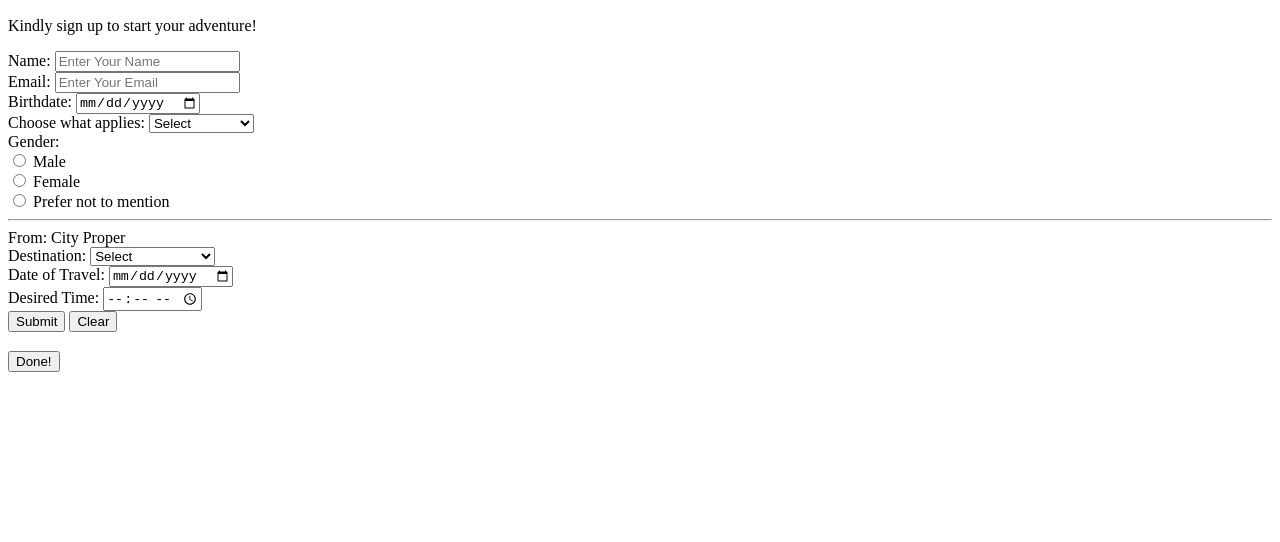
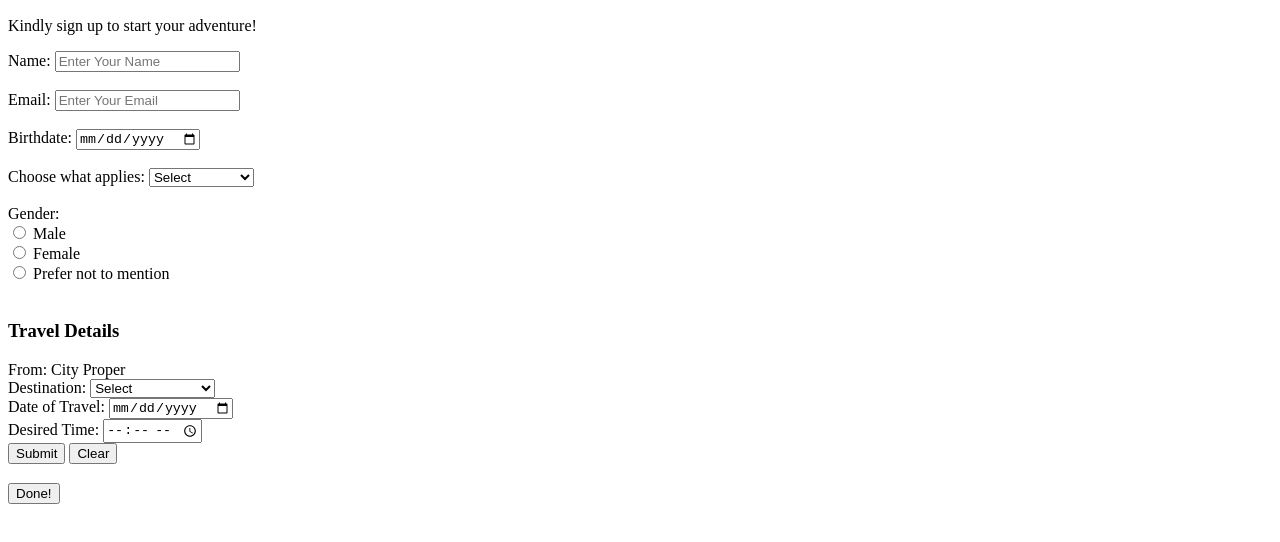
Before and after one commit to asunashii/4thqproj, a plain HTML site: page htdocs/booking.html in a window 1280 px wide. Shown: the part 50-592 px from the top of the page. Drawn offline with Linux system fonts and the light colour scheme.

Commit message:
Update booking.html

```diff
--- a/htdocs/booking.html
+++ b/htdocs/booking.html
@@ -4,7 +4,7 @@
 <head>
     <title> Booking </title>
     <meta charset="UTF-8">
-    <link rel="stylesheet" type="text/CSS" href="css/styles.css">
+    <link rel="stylesheet" type="text/CSS" href="../css/booking.css">
 </head>
 
 <body>
@@ -18,12 +18,14 @@
             <label for="inputName">Name:</label>
             <input type="text" id="inputName" name="inputName" placeholder="Enter Your Name">
             </br>
+        </br>
             <label for="emailAdd">Email:</label>
             <input type="email" id="emailAdd" name="emailAdd" placeholder="Enter Your Email">
             </br>
+        </br>
 
             <label for="Birthdate">Birthdate: </label>
-            <input type="date" id="Birthdate" required> </br>
+            <input type="date" id="Birthdate" required> </br></br>
 
             <label for="discount">Choose what applies: </label>
             <select name="discount" id="discount">
@@ -31,7 +33,7 @@
                 <option value="Student">Student</option>
                 <option value="PWD">PWD</option>
                 <option value="SC">Senior Citizen</option>
-            </select></br>
+            </select></br></br>
 
             <label for="gender">Gender: </label> </br>
             <input type="radio" id="male" name="gender" value="Male">
@@ -41,10 +43,9 @@
             <label for="female">Female</label></br>
 
             <input type="radio" id="notAppl" name="gender" value="Prefer not to mention">
-            <label for="N/A">Prefer not to mention</label></br>
+            <label for="N/A">Prefer not to mention</label></br></br>
 
-
-            <hr>
+            <h3>Travel Details</h3>
             <label for="Destination">From: City Proper</label> </br>
             <label for="Destination">Destination: </label>
             <select name="Destination" id="Destination">
@@ -109,16 +110,16 @@
             <label for="time">Desired Time: </label>
             <input type="time" id="time" required> </br>
 
-            <input type="submit" value="Submit">
-            <input type="reset" value="Clear">
+            <input type="submit" value="Submit" class="button">
+            <input type="reset" value="Clear" class="button">
 
             </fieldset>
         </form>
-    </div>
+
     <h3 id="price"></h3>
     <p id="summary"></p>
-    <button id="button" onclick="redirect()">Done!</button>
-
+    <button class="button" onclick="redirect()">Done!</button>
+</div>
     <script src="../js/booking.js"> </script>
 </body>
 
```
